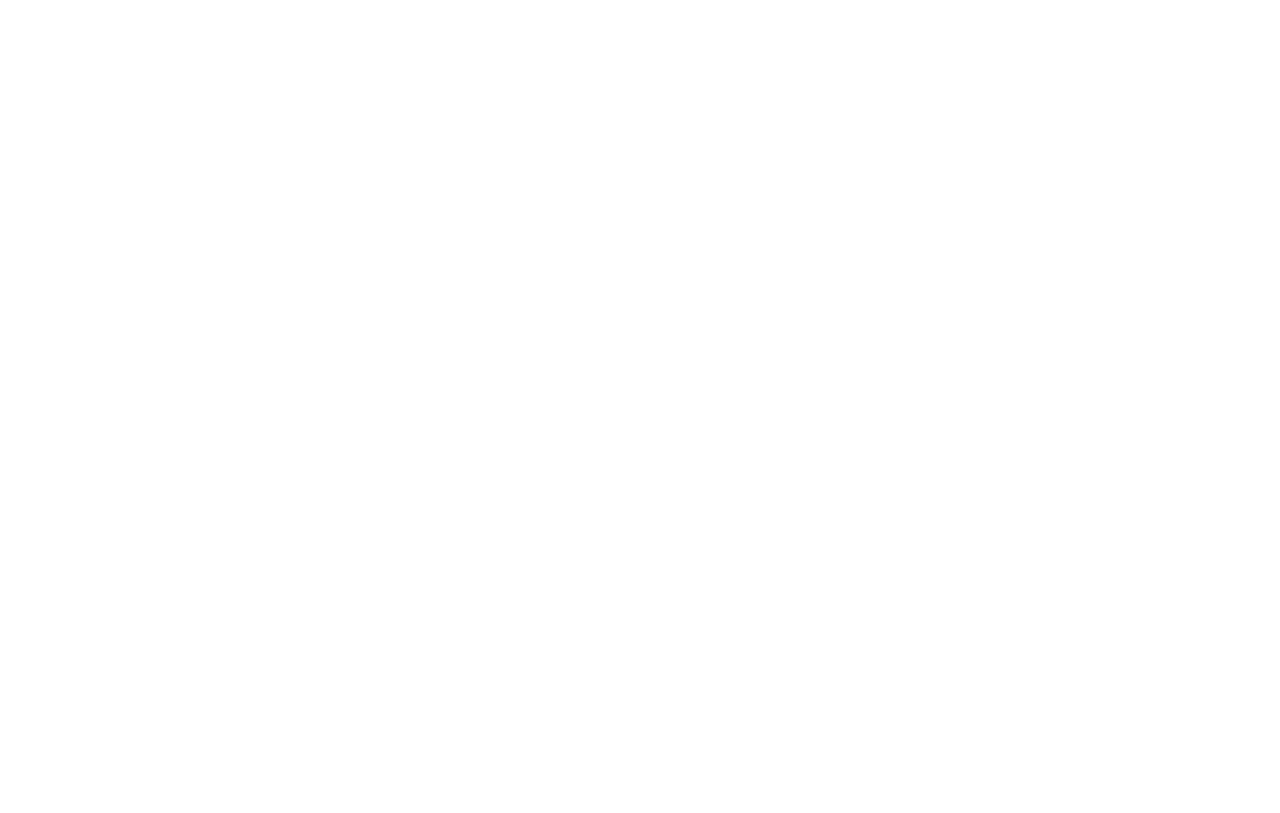
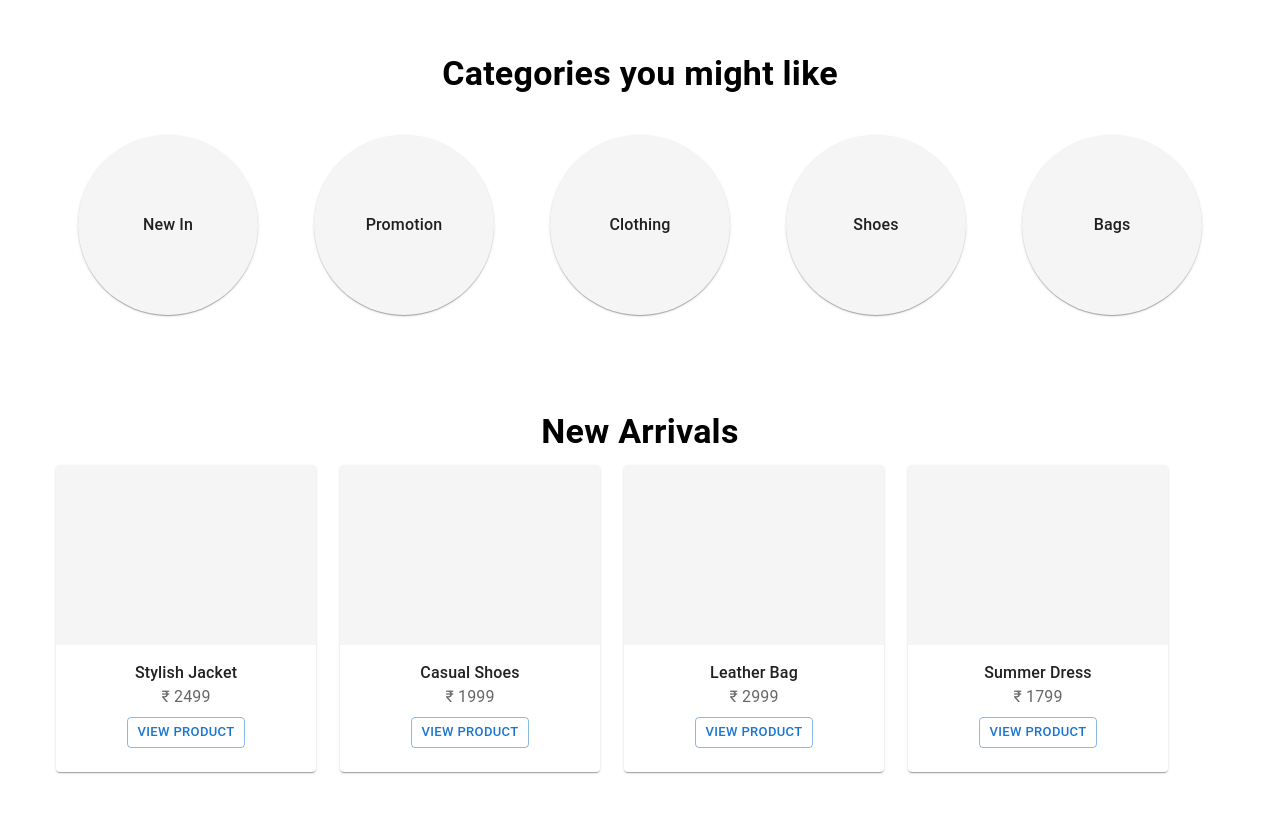
Before and after one commit to Manthan0000/nenrasha, a React (Vite) app in the folder Frontend/: page / in a window 1280 px wide. Shown: the part 731-1544 px from the top of the page. Before the commit the page ends 800 px from the top, so only its background shows below. Built offline with nearby package versions, Linux system fonts and the light colour scheme.

Commit message:
Product section added

```diff
--- /dev/null
+++ b/Frontend/src/components/Categories.jsx
@@ -0,0 +1,50 @@
+import { Box, Typography, Grid, Card } from '@mui/material';
+const categories = [
+    { name: 'New In' },
+    { name: 'Promotion' },
+    { name: 'Clothing' },
+    { name: 'Shoes' },
+    { name: 'Bags' },
+];
+function Categories() {
+    return (
+    <Box
+        sx={{
+        mx: 'auto',
+        px: 2,
+        py: 6,
+        }}
+    >
+        <Typography variant="h4" fontWeight="bold" align="center" gutterBottom>
+        Categories you might like
+        </Typography>
+
+        <Grid container spacing={7} justifyContent="center" sx={{ mt: 5 }}>
+        {categories.map((category) => (
+            <Grid item key={category.name}>
+            <Card
+                sx={{
+                width: 180,
+                height: 180,
+                borderRadius: '50%',
+                backgroundColor: '#f5f5f5',
+                display: 'flex',
+                alignItems: 'center',
+                justifyContent: 'center',
+                transition: 'transform 0.3s ease',
+                '&:hover': {
+                    transform: 'scale(1.05)',
+                },
+                }}
+            >
+                <Typography fontWeight="medium">
+                {category.name}
+                </Typography>
+            </Card>
+            </Grid>
+        ))}
+        </Grid>
+    </Box>
+    );
+}
+export default Categories;
--- /dev/null
+++ b/Frontend/src/components/ProductCard.jsx
@@ -0,0 +1,22 @@
+import {Card, CardContent, Typography, Box, Button} from '@mui/material';
+function ProductCard({name, price}) {
+    return(
+        <>
+            <Card sx={{ width: 260}}>
+                <Box sx={{height: 180,backgroundColor: '#f5f5f5'}}></Box>
+                <CardContent>
+                    <Typography fontWeight="medium">
+                        {name}
+                    </Typography>
+                    <Typography color="text.secondary">
+                        ₹ {price}
+                    </Typography>
+                    <Button variant="outlined" size="small" sx={{ mt:1}}>
+                        View Product
+                    </Button>
+                </CardContent>
+            </Card>
+        </>
+    );
+}
+export default ProductCard;
--- /dev/null
+++ b/Frontend/src/components/ProductsSection.jsx
@@ -0,0 +1,31 @@
+import {Box, Typography, Grid} from '@mui/material';
+import ProductCard from './ProductCard';
+
+const products = [
+    { id: 1, name: 'Stylish Jacket', price: 2499 },
+    { id: 2, name: 'Casual Shoes', price: 1999 },
+    { id: 3, name: 'Leather Bag', price: 2999 },
+    { id: 4, name: 'Summer Dress', price: 1799 },
+];
+
+function ProductsSection() {
+    return (
+    <Box sx={{ maxWidth: '1200px', mx: 'auto', px: 2, py: 6 }}>
+        <Typography variant="h4" fontWeight="bold" gutterBottom>
+        New Arrivals
+        </Typography>
+
+        <Grid container spacing={3}>
+        {products.map((product) => (
+            <Grid item key={product.id}>
+            <ProductCard
+                name={product.name}
+                price={product.price}
+            />
+            </Grid>
+        ))}
+        </Grid>
+    </Box>
+    );
+}
+export default ProductsSection;
--- a/Frontend/src/pages/Home.jsx
+++ b/Frontend/src/pages/Home.jsx
@@ -1,7 +1,10 @@
 import { Box, Typography, Button } from "@mui/material";
+import Categories from '../components/Categories.jsx';
+import ProductsSection from '../components/ProductsSection';
 
 function Home(){
     return (
+        <>
         <Box sx={{minHeight: '80vh', display: 'flex', alignItems: 'center', justifyContent: 'center',textAlign: 'center',
             px: 2,
         }}>
@@ -17,6 +20,9 @@
                 </Button>
             </Box>
         </Box>
+        <Categories />
+        <ProductsSection />
+        </>
     );
 }
 export default Home;
```
